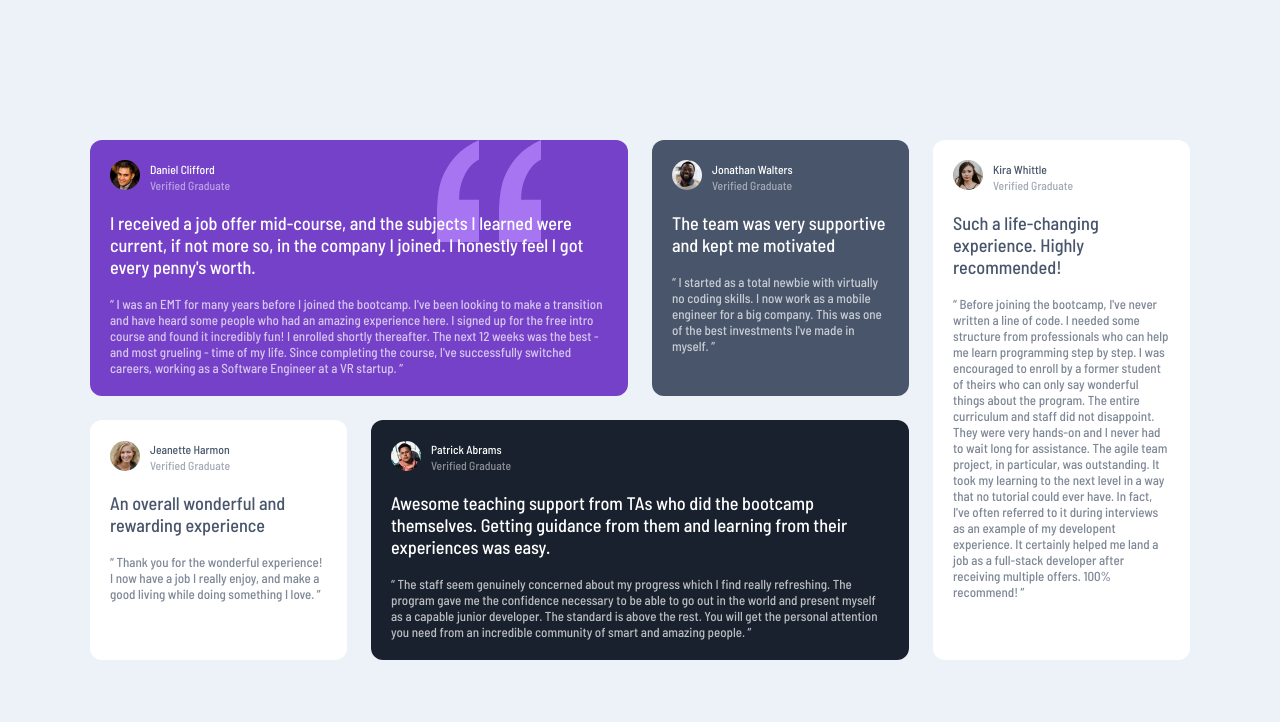
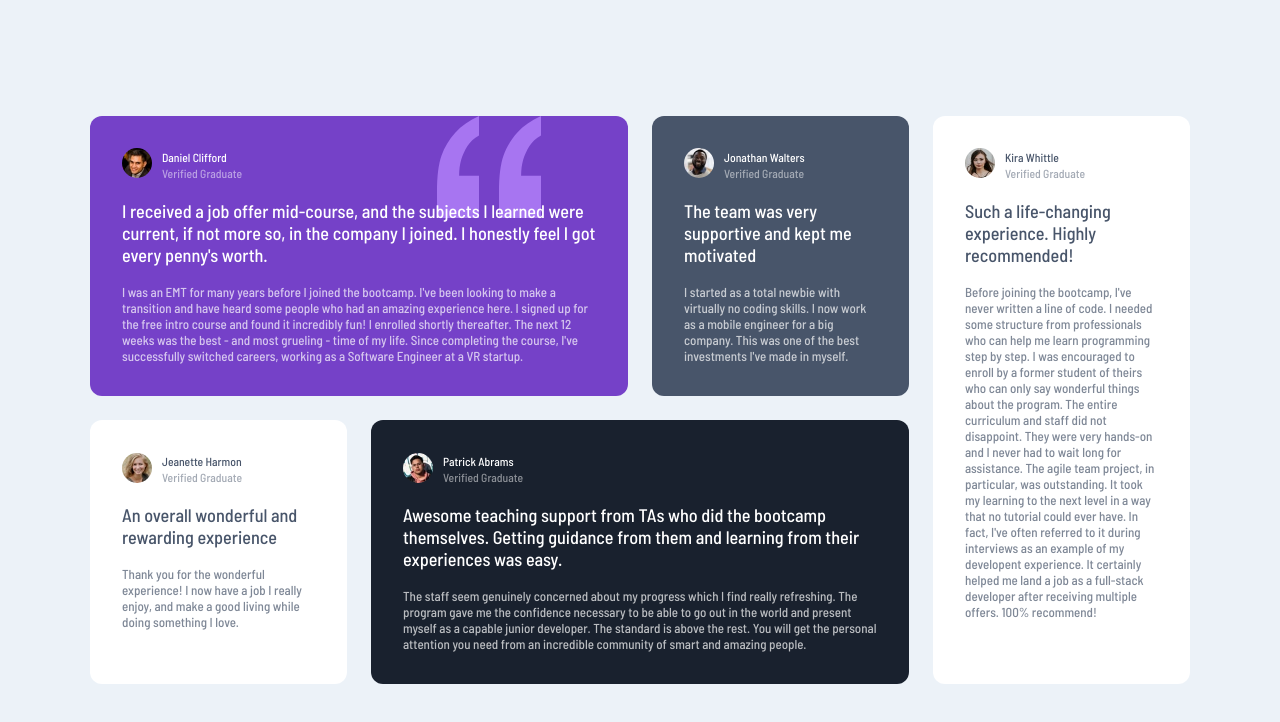
Before and after one commit to ywsoliman/testimonials-grid-section, a plain HTML site: page index.html in a window 1280 px wide. Drawn offline with Linux system fonts and the light colour scheme.

Commit message:
Enhancements
Changed each container <div> with an <article> and <q> to <blockquote>

```diff
--- a/index.html
+++ b/index.html
@@ -22,7 +22,7 @@
     </head>
     <body>
         <main>
-            <div class="daniel">
+            <article class="daniel">
                 <div class="author">
                     <div class="author-image">
                         <img
@@ -40,7 +40,7 @@
                     learned were current, if not more so, in the company I
                     joined. I honestly feel I got every penny&apos;s worth.
                 </p>
-                <q>
+                <blockquote>
                     I was an EMT for many years before I joined the bootcamp.
                     I&apos;ve been looking to make a transition and have heard
                     some people who had an amazing experience here. I signed up
@@ -49,9 +49,9 @@
                     - and most grueling - time of my life. Since completing the
                     course, I&apos;ve successfully switched careers, working as
                     a Software Engineer at a VR startup.
-                </q>
-            </div>
-            <div class="jonathan">
+                </blockquote>
+            </article>
+            <article class="jonathan">
                 <div class="author">
                     <div class="author-image">
                         <img
@@ -67,13 +67,13 @@
                 <p class="title">
                     The team was very supportive and kept me motivated
                 </p>
-                <q>
+                <blockquote>
                     I started as a total newbie with virtually no coding skills.
                     I now work as a mobile engineer for a big company. This was
                     one of the best investments I&apos;ve made in myself.
-                </q>
-            </div>
-            <div class="jeanette">
+                </blockquote>
+            </article>
+            <article class="jeanette">
                 <div class="author">
                     <div class="author-image">
                         <img
@@ -89,13 +89,13 @@
                 <p class="title">
                     An overall wonderful and rewarding experience
                 </p>
-                <q>
+                <blockquote>
                     Thank you for the wonderful experience! I now have a job I
                     really enjoy, and make a good living while doing something I
                     love.
-                </q>
-            </div>
-            <div class="patrick">
+                </blockquote>
+            </article>
+            <article class="patrick">
                 <div class="author">
                     <div class="author-image">
                         <img
@@ -113,16 +113,16 @@
                     themselves. Getting guidance from them and learning from
                     their experiences was easy.
                 </p>
-                <q>
+                <blockquote>
                     The staff seem genuinely concerned about my progress which I
                     find really refreshing. The program gave me the confidence
                     necessary to be able to go out in the world and present
                     myself as a capable junior developer. The standard is above
                     the rest. You will get the personal attention you need from
                     an incredible community of smart and amazing people.
-                </q>
-            </div>
-            <div class="kira">
+                </blockquote>
+            </article>
+            <article class="kira">
                 <div class="author">
                     <div class="author-image">
                         <img
@@ -138,7 +138,7 @@
                 <p class="title">
                     Such a life-changing experience. Highly recommended!
                 </p>
-                <q>
+                <blockquote>
                     Before joining the bootcamp, I&apos;ve never written a line
                     of code. I needed some structure from professionals who can
                     help me learn programming step by step. I was encouraged to
@@ -152,8 +152,8 @@
                     an example of my developent experience. It certainly helped
                     me land a job as a full-stack developer after receiving
                     multiple offers. 100% recommend!
-                </q>
-            </div>
+                </blockquote>
+            </article>
         </main>
     </body>
 </html>
--- a/style.css
+++ b/style.css
@@ -36,8 +36,8 @@ main {
     margin: 24px;
 }
 
-main > div {
-    padding: 20px;
+main > article {
+    padding: 32px;
     border-radius: 12px;
 }
 
@@ -101,7 +101,8 @@ main > div {
     font-weight: 500;
 }
 
-q {
+blockquote {
+    margin: 0;
     opacity: 70%;
 }
 
```
